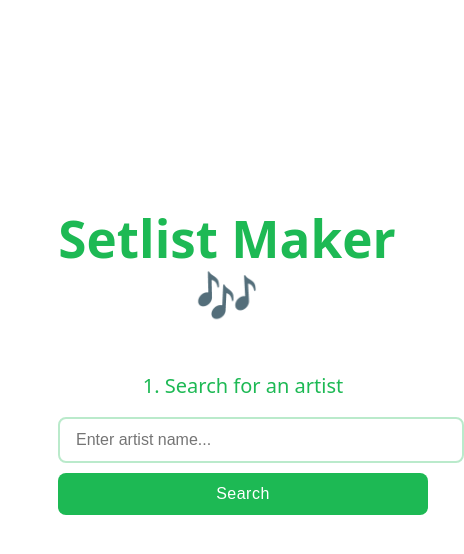
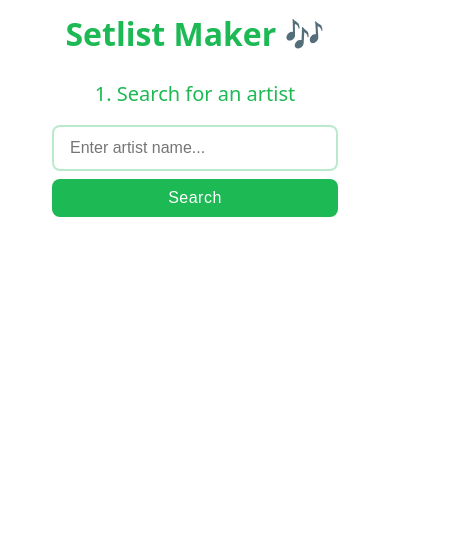
Before and after one commit to sarajoha/setlist-maker, a React (Vite) app in the folder frontend/: page / in a window 390 px wide. Shown: the top 554 px of the page, 464 px wide, since content can reach past the window. Built offline with nearby package versions, Linux system fonts and the light colour scheme; no server answers.

Commit message:
- update styles to be responsive

```diff
--- a/frontend/src/index.css
+++ b/frontend/src/index.css
@@ -2,11 +2,9 @@
   font-family: system-ui, Avenir, Helvetica, Arial, sans-serif;
   line-height: 1.5;
   font-weight: 400;
-
   color-scheme: light dark;
   color: rgba(255, 255, 255, 0.87);
   background-color: #242424;
-
   font-synthesis: none;
   text-rendering: optimizeLegibility;
   -webkit-font-smoothing: antialiased;
@@ -22,59 +20,111 @@ a:hover {
   color: #535bf2;
 }
 
+/* Reset box-sizing for all elements */
+*, *::before, *::after {
+  box-sizing: border-box;
+  margin: 0;
+  padding: 0;
+}
+
+/* Prevent horizontal scroll */
+html, body {
+  max-width: 100%;
+  overflow-x: hidden;
+}
+
 body {
   margin: 0;
   min-width: 320px;
   min-height: 100vh;
   width: 100%;
-  overflow-x: hidden;
 }
 
 h1 {
-  font-size: 3.2em;
+  font-size: 2.5em;
   line-height: 1.1;
   color: #1DB954;
-  margin-bottom: 2rem;
+  margin-bottom: 1.5rem;
+}
+
+@media (max-width: 768px) {
+  h1 {
+    font-size: 2em;
+    margin-bottom: 1rem;
+  }
 }
 
 #root {
   width: 100%;
   max-width: 1280px;
   margin: 0 auto;
-  padding: 2rem;
+  padding: 0.5rem;
   text-align: center;
+  overflow: hidden;
 }
 
 .app {
   display: flex;
   flex-direction: column;
   align-items: center;
-  justify-content: center;
-  min-height: 80vh;
   width: 100%;
   max-width: 800px;
   margin: 0 auto;
-  padding: 20px;
-  box-sizing: border-box;
+  padding: 1rem 0;
+}
+
+.main-content {
+  width: 100%;
+  max-width: 600px;
+  margin: 0 auto;
+  display: flex;
+  flex-direction: column;
+  gap: 2rem;
+  padding: 0;
+}
+
+.step-container {
+  width: 100%;
+  padding: 1.5rem;
+  background: rgba(255, 255, 255, 0.05);
+  border-radius: 12px;
+  margin: 0;
+}
+
+.step-title {
+  font-size: 1.25rem;
+  margin: 0 0 1rem 0;
+  color: #1DB954;
+  font-weight: 500;
+}
+
+.spotify-section {
+  display: flex;
+  flex-direction: column;
+  align-items: center;
+  gap: 1rem;
 }
 
 .search-container {
   width: 100%;
   max-width: 500px;
-  margin: 0 auto 2rem auto;
+  margin: 0 auto;
   display: flex;
   gap: 10px;
-  justify-content: center;
+  padding: 0;
 }
 
 .search-input {
   flex: 1;
-  padding: 10px 15px;
+  padding: 12px 15px;
   border: 2px solid #1DB954;
   border-radius: 20px;
-  font-size: 1rem;
+  font-size: 16px;
   outline: none;
   transition: border-color 0.2s;
+  min-width: 0;
+  background: transparent;
+  color: inherit;
 }
 
 .search-input:focus {
@@ -325,3 +375,131 @@ h1 {
   cursor: default;
   opacity: 0.8;
 }
+
+/* Enhanced mobile responsiveness */
+@media (max-width: 640px) {
+  #root {
+    padding: 0.5rem;
+  }
+
+  .app {
+    padding: 0.5rem;
+  }
+
+  .search-container {
+    flex-direction: column;
+    padding: 0 0.5rem;
+    gap: 8px;
+  }
+
+  .search-input,
+  .btn {
+    width: 100%;
+    max-width: 100%;
+  }
+
+  .btn {
+    padding: 10px 16px;
+  }
+
+  .step-container {
+    padding: 0.75rem;
+  }
+
+  .setlist-results {
+    padding: 0 0.5rem;
+  }
+
+  .setlist-track {
+    font-size: 0.9em;
+    padding: 0.5rem;
+  }
+}
+
+/* Add better touch handling for mobile */
+@media (hover: none) {
+  .btn:active {
+    background-color: #1ed760;
+    transform: scale(0.98);
+  }
+
+  .search-input {
+    font-size: 16px; /* Prevents iOS zoom on focus */
+  }
+}
+
+/* Fix iOS input styles */
+input {
+  -webkit-appearance: none;
+  -moz-appearance: none;
+  appearance: none;
+  border-radius: 20px;
+}
+
+/* Fix iOS button styles */
+button {
+  -webkit-appearance: none;
+  -moz-appearance: none;
+  appearance: none;
+}
+
+/* Ensure content doesn't overflow viewport */
+.main-content {
+  width: 100%;
+  max-width: 600px;
+  margin: 0 auto;
+  padding: 0 1rem;
+  box-sizing: border-box;
+}
+
+/* Update loading animation container */
+.loading-container {
+  padding: 1rem;
+  margin: 1rem 0;
+}
+
+/* Make sure setlist results don't overflow */
+.setlist-results {
+  width: 100%;
+  max-width: 100%;
+  box-sizing: border-box;
+  overflow-x: hidden;
+}
+
+/* Ensure consistent spacing */
+.setlist-results {
+  width: 100%;
+  max-width: 100%;
+  padding: 0;
+  margin: 1rem 0;
+}
+
+.setlist-tracks {
+  list-style: none;
+  padding: 0;
+  margin: 0;
+}
+
+.loading-container {
+  width: 100%;
+  padding: 1rem 0;
+  margin: 0;
+}
+
+/* Fix iOS specific issues */
+input {
+  -webkit-appearance: none;
+  margin: 0;
+}
+
+button {
+  -webkit-appearance: none;
+  margin: 0;
+}
+
+/* Prevent text zoom on mobile */
+@media screen and (max-width: 768px) {
+  input, button {
+    font-size: 16px !important;
+  }
+}
```
